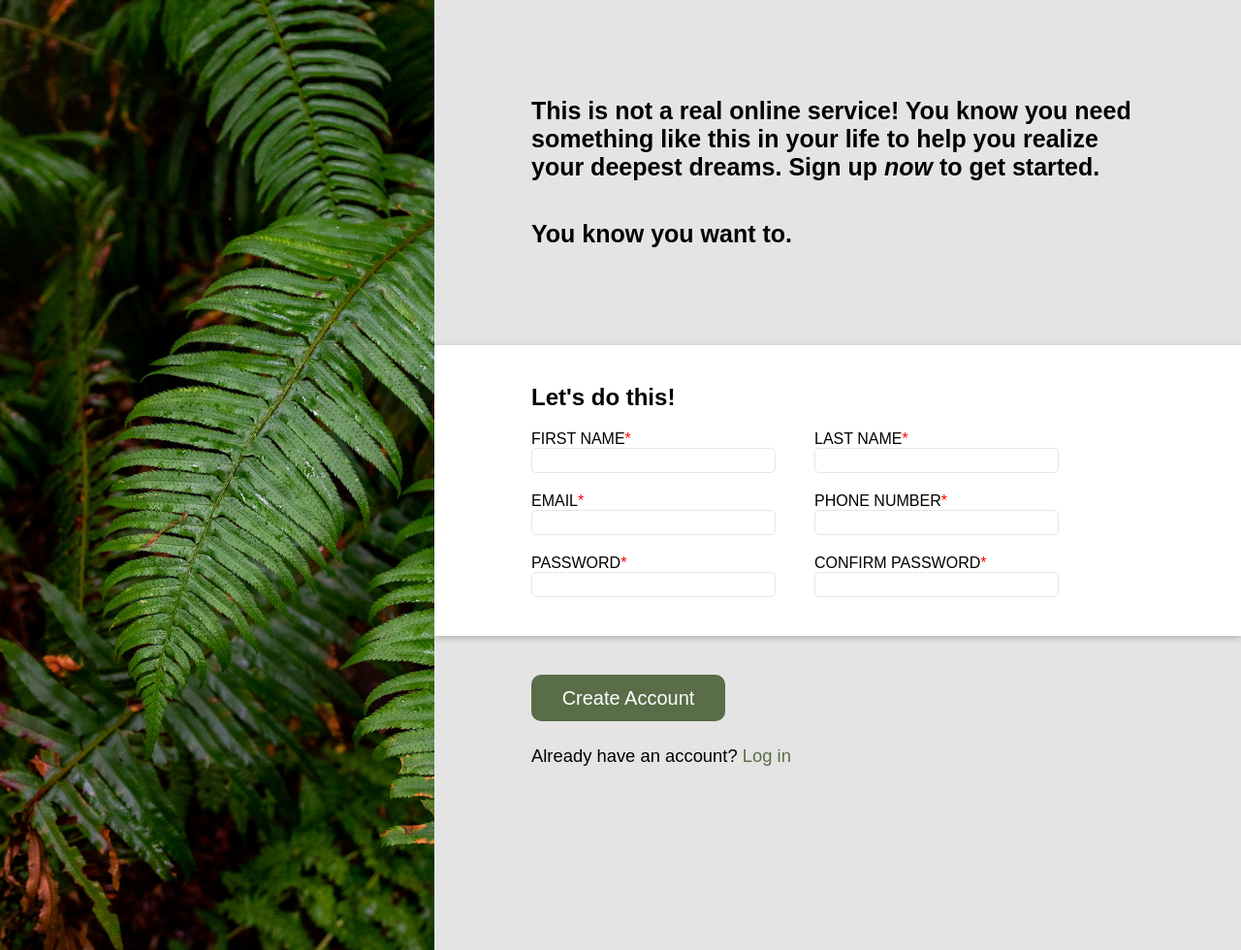
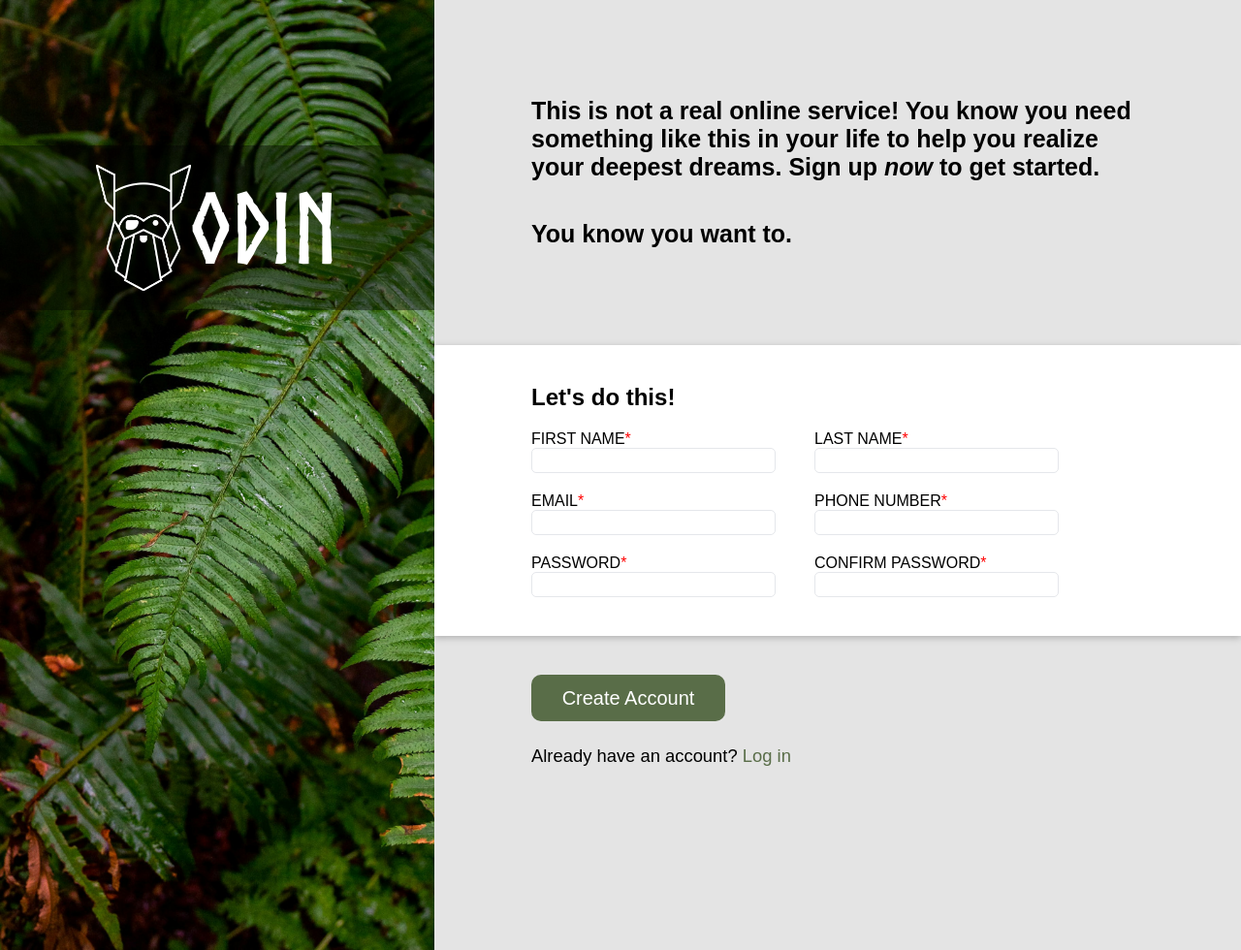
Before and after one commit to silwala/sign-up-form, a plain HTML site: page index.html in a window 1280 px wide. Shown: the whole page at 97% size. Drawn offline with Linux system fonts and the light colour scheme.

Commit message:
add odin logo and text to the left container

```diff
--- a/index.html
+++ b/index.html
@@ -9,7 +9,7 @@
 <body>
     <div class="container">
         <div class="inner-container left">
-            <div class="odin"></div>
+            <div class="odin"><img src="images/odin-logo.png" alt="odon projects logo" class="odin-logo"><div class="odin-text">ODIN</div></div>
         </div>
         <div class="inner-container right">
             <div class="top-text">
--- a/style.css
+++ b/style.css
@@ -1,3 +1,9 @@
+@font-face {
+    font-family: norse-bold;
+    src: url(fonts/Norse-Bold.otf);
+}
+
+
 *{
     margin: 0;
     padding: 0;
@@ -13,6 +19,26 @@
     flex: 1 1 30%;
     background-image: url(./images/background-green-leaf.jpg);
     background-size: cover;
+}
+
+.odin{
+    position: relative;
+    top:150px;
+    display: flex;
+    justify-content: center;
+    align-items: center;
+    background-color: #00000068;
+    padding: 20px;
+}
+
+.odin-logo{
+    height: 130px;
+}
+
+.odin-text{
+    font-family: norse-bold, Arial, Helvetica, sans-serif;
+    font-size: 100px;
+    color: white;
 }
 
 .right{
```
